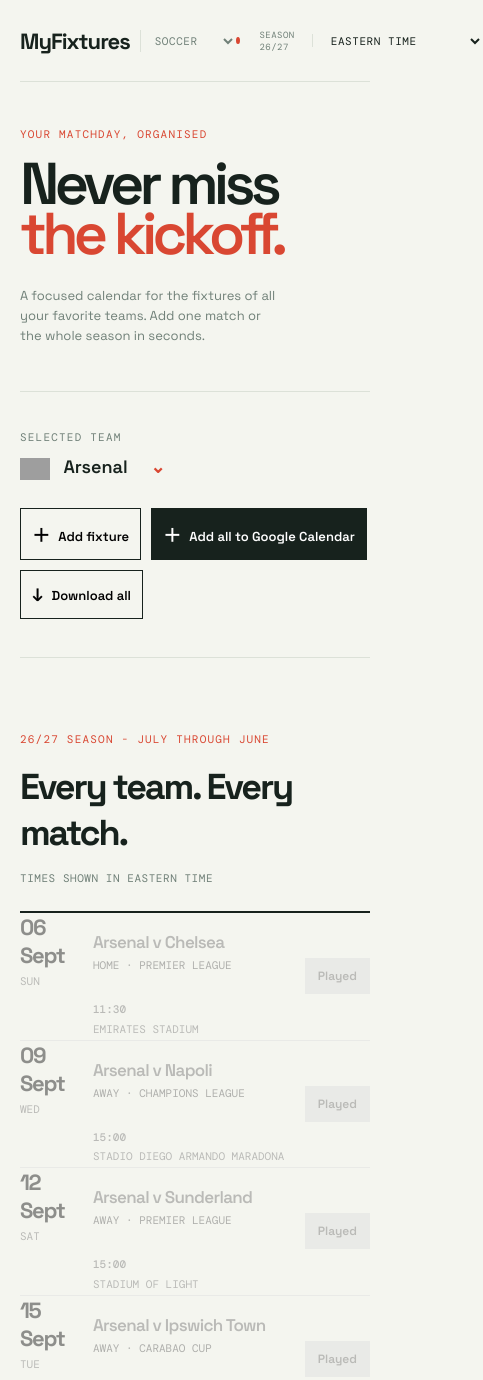
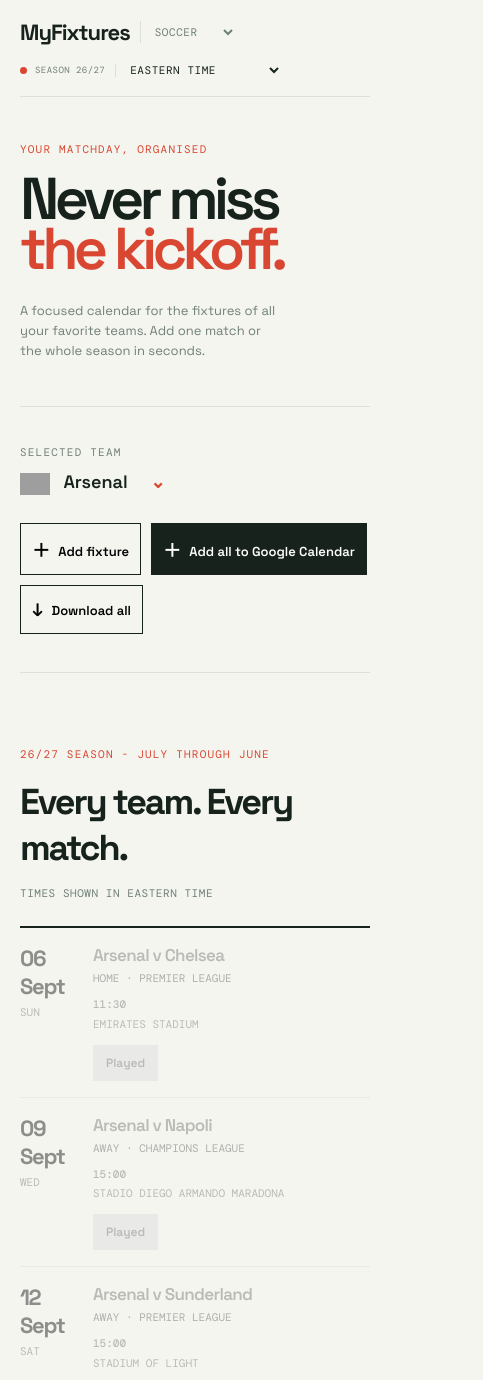
Before and after one commit to SwapRoy10/MyFixtures, a website: page MyFixturesApp/index.html in a window 390 px wide. Shown: the top 1380 px of the page, 483 px wide, since content can reach past the window. Drawn offline with nearby package versions, Linux system fonts and the light colour scheme; no server answers; grey boxes are pictures that could not be loaded.

Commit message:
Keep sport controls and fixture cards readable on mobile

```diff
--- a/MyFixturesApp/index.html
+++ b/MyFixturesApp/index.html
@@ -36,7 +36,19 @@
     .fixture-past { opacity: .48; filter: grayscale(1); }
     .fixture-past .opponent, .fixture-past .fixture-meta b { color: var(--muted); }
     .fixture-add-disabled, .fixture-add-disabled:hover { background: var(--line); color: var(--muted); cursor: not-allowed; transform: none; }
-    @media (max-width: 700px) { .club-switcher { min-width: 0; } .brand-group { gap: 10px; } .sport-select { min-width: 74px; padding-left: 10px; } }
+    @media (max-width: 700px) {
+      .club-switcher { min-width: 0; }
+      .brand-group { gap: 10px; }
+      .sport-select { min-width: 74px; padding-left: 10px; }
+      .topbar { height: auto; min-height: 82px; flex-wrap: wrap; gap: 16px; padding: 18px 0; }
+      .topbar-meta { flex-wrap: wrap; gap: 8px; }
+      .topbar-meta .live-dot { margin-right: 0; }
+      .fixture, .fixture.series-game { grid-template-columns: 63px minmax(0, 1fr); padding: 16px 0; }
+      .fixture > * { min-width: 0; overflow-wrap: anywhere; }
+      .fixture-date { align-self: start; grid-row: 1 / span 2; }
+      .fixture-add { grid-column: 2; grid-row: auto; justify-self: start; }
+      .series-heading { flex-wrap: wrap; gap: 12px; }
+    }
   </style>
 </head>
 <body>
```
